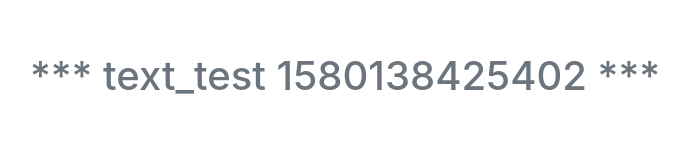
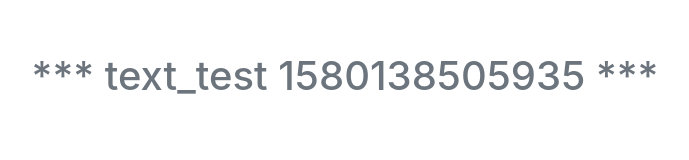
Before and after one commit to joshMilano/psite, a website: page src/test_page_one.html in a window 1280 px wide. Shown: the whole page, without its empty margins (295-984 px from the left). Drawn offline with nearby package versions, Linux system fonts and the light colour scheme.

Commit message:
pingendo-contrib

```diff
--- a/src/test_page_one.html
+++ b/src/test_page_one.html
@@ -17,7 +17,7 @@
     <div class="container">
       <div class="row">
         <div class="col-md-12 text-center editable">
-          <h1 class="pb-4 text-secondary p-1">*** text_test 1580138425402 ***</h1>
+          <h1 class="pb-4 text-secondary p-1">*** text_test 1580138505935 ***</h1>
         </div>
       </div>
     </div>
```
